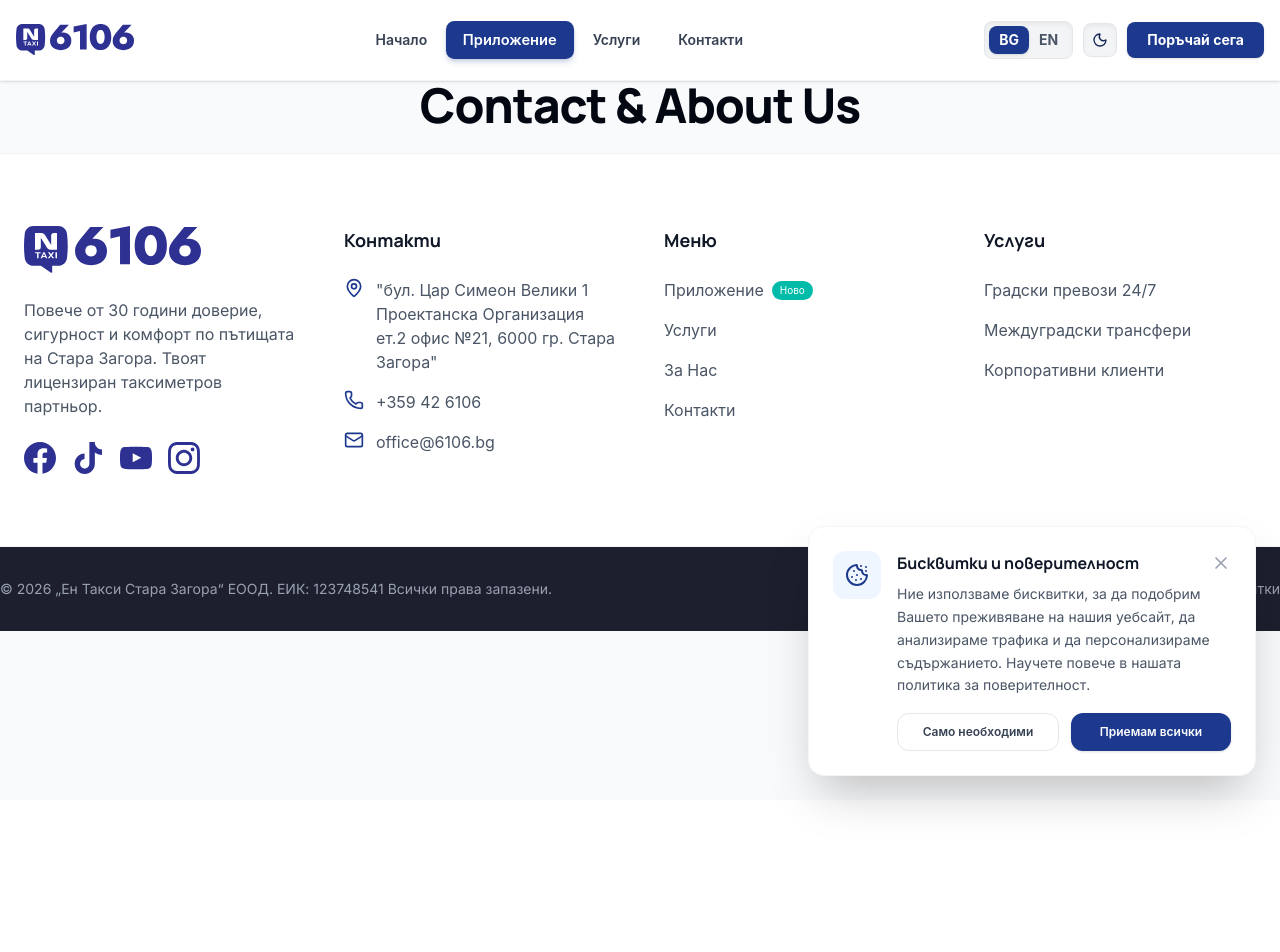
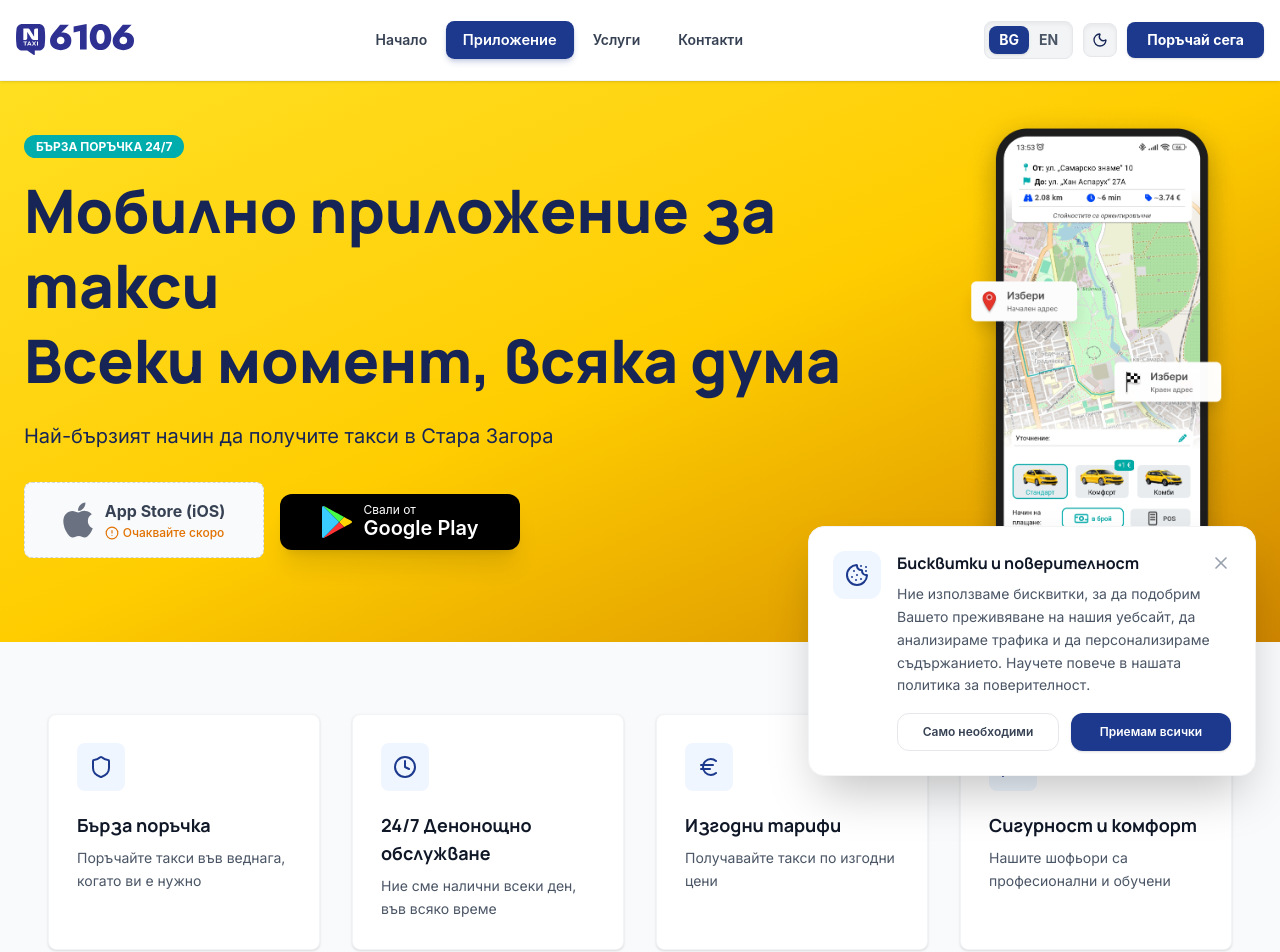
Before and after one commit to RssCode042/6106, a React (Vite) app: page /application in a window 1280 px wide. Shown: the top 952 px of the page. Before the commit the page ends 800 px from the top, so only its background shows below. Built offline with nearby package versions, Linux system fonts and the light colour scheme.

Commit message:
add app page

```diff
--- a/src/lib/LanguageContext.tsx
+++ b/src/lib/LanguageContext.tsx
@@ -23,7 +23,7 @@ export const translations = {
   },
   heroCallBtn: { bg: 'Обади се: 042 6106', en: 'Call: 042 6106' },
   heroAppBtn: { bg: 'Мобилно приложение', en: 'Mobile App' },
-  heroCarAlt: { bg: 'Ен Такси Автомобил Стара Загора', en: 'En Taxi Vehicle Stara Zagora' },
+  heroCarAlt: { bg: 'Ен Такси Автомобил Стара Загора', en: 'N Taxi Vehicle Stara Zagora' },
 
   // Homepage Services Summary
   servicesBadge: { bg: 'Какво предлагаме', en: 'What We Offer' },
@@ -51,7 +51,7 @@ export const translations = {
   aboutTitle: { bg: '30 години традиция и сигурност по улиците на Стара Загора', en: '30 years of tradition and safety on the streets of Stara Zagora' },
   aboutDesc: {
     bg: 'Основана в началото на 90-те години, Ен Такси започна своя път с една мисия – да предложи на жителите и гостите на Стара Загора сигурен, точен и достъпен транспорт. Днес, повече от три десетилетия по-късно, ние сме утвърден лидер с модерен автопарк и екип от професионалисти. За нас всяко пътуване не е просто дестинация, а отговорност към твоето доверие.',
-    en: 'Founded in the early 1990s, En Taxi began its journey with a single mission – to offer the residents and visitors of Stara Zagora safe, punctual, and affordable transportation. Today, more than three decades later, we are an established leader with a modern fleet and a team of professionals. For us, every ride is not just a destination, but a responsibility to your trust.'
+    en: 'Founded in the early 1990s, N Taxi began its journey with a single mission – to offer the residents and visitors of Stara Zagora safe, punctual, and affordable transportation. Today, more than three decades later, we are an established leader with a modern fleet and a team of professionals. For us, every ride is not just a destination, but a responsibility to your trust.'
   },
   statYearsVal: { bg: '30+', en: '30+' },
   statYearsLabel: { bg: 'Години Опит', en: 'Years Experience' },
@@ -92,7 +92,7 @@ export const translations = {
 
   // Why Choose Us Section
   whyBadge: { bg: 'Вашият доверен избор', en: 'Your Trusted Choice' },
-  whyTitle: { bg: 'Защо да изберете Ен Такси Стара Загора', en: 'Why Choose En Taxi Stara Zagora' },
+  whyTitle: { bg: 'Защо да изберете Ен Такси Стара Загора', en: 'Why Choose N Taxi Stara Zagora' },
   whySubtitle: {
     bg: 'Повече от 30 години осигуряваме сигурност, комфорт и коректност за нашите съграждани.',
     en: 'For over 30 years we have provided safety, comfort, and reliability to our citizens.'
@@ -157,8 +157,8 @@ export const translations = {
   faqBadge: { bg: 'Въпроси и отговори', en: 'FAQ' },
   faqTitle: { bg: 'Често задавани въпроси', en: 'Frequently Asked Questions' },
   faqSubtitle: {
-    bg: 'Всичко, което трябва да знаете за поръчката на такси, цените и услугите на Ен Такси Стара Загора.',
-    en: 'Everything you need to know about ordering a taxi, fares, and services at En Taxi Stara Zagora.'
+    bg: 'Всичко, което трябва да знаете за поръчката на такси, цените и услугите на Н Такси Стара Загора.',
+    en: 'Everything you need to know about ordering a taxi, fares, and services at N Taxi Stara Zagora.'
   },
 
   //CTA Section
@@ -358,7 +358,37 @@ export const translations = {
   companyIdentification: { bg: 'Идентификация на търговеца', en: 'Merchant Identification' },
   companyNameLabel: { bg: 'Търговско наименование:', en: 'Company Name:' },
   companyUICLabel: { bg: 'ЕИК / БУЛСТАТ:', en: 'UIC / BULSTAT:' },
-  companyAddressLabel: { bg: 'Седалище и адрес на управление:', en: 'Registered Address:' }
+  companyAddressLabel: { bg: 'Седалище и адрес на управление:', en: 'Registered Address:' },
+
+  // Application Page
+  AppHeroBadge: { bg: 'Бърза поръчка 24/7', en: 'Quick Order 24/7' },
+  AppHeroTitle1: { bg: 'Мобилно приложение за такси', en: 'Mobile Taxi App' },
+  AppHeroTitle2: { bg: 'Всеки момент, всяка дума', en: 'Any Moment, Any Word' },
+  AppHeroDesc: { bg: 'Най-бързият начин да получите такси в Стара Загора', en: 'The fastest way to get a taxi in Stara Zagora' },
+
+  App1Title: { bg: 'Бърза поръчка', en: 'Quick Order' },
+  App1Desc: { bg: 'Поръчайте такси във веднага, когато ви е нужно', en: 'Order a taxi immediately when you need it' },
+
+  App2Title: { bg: '24/7 Денонощно обслужване', en: '24/7 Round-the-Clock Service' },
+  App2Desc: { bg: 'Ние сме налични всеки ден, във всяко време', en: 'We are available every day, at any time' },
+
+  App3Title: { bg: 'Изгодни тарифи', en: 'Affordable Rates' },
+  App3Desc: { bg: 'Получавайте такси по изгодни цени', en: 'Get taxis at affordable prices' },
+
+  App4Title: { bg: 'Сигурност и комфорт', en: 'Safety and Comfort' },
+  App4Desc: { bg: 'Нашите шофьори са професионални и обучени', en: 'Our drivers are professional and trained' },
+
+  AppHowItWorkTitle: { bg: 'Как работи?', en: 'How It Works?' },
+  AppStep1Title: { bg: 'Изтеглете приложението', en: 'Download the App' },
+  AppStep1Desc: { bg: 'Наличен за iOS и Android устройства', en: 'Available for iOS and Android devices' },
+  AppStep2Title: { bg: 'Регистрирайте се или влезте', en: 'Sign Up or Log In' },
+  AppStep2Desc: { bg: 'Създайте профил или използвайте съществуващ', en: 'Create a profile or use an existing one' },
+  AppStep3Title: { bg: 'Поръчайте такси с няколко клика', en: 'Order a Taxi in a Few Clicks' },
+  AppStep3Desc: { bg: 'Изберете местоположение и потвърдете поръчката', en: 'Select your location and confirm the order' },
+  AppStep4Title: { bg: 'Проследете пристигането на автомобила', en: 'Track Your Taxi Arrival' },
+  AppStep4Desc: { bg: 'Вижте движението на автомобила в реално време', en: 'See the vehicle movement in real time' },
+  AppStep5Title: { bg: 'Плащане и оценка на услугата', en: 'Payment and Service Rating' },
+  AppStep5Desc: { bg: 'Платете с карта или в брой и оценете шофьора', en: 'Pay by card or cash and rate your driver' }
 } as const;
 
 export type TranslationKey = keyof typeof translations;
--- a/src/pages/ApplicationPage.tsx
+++ b/src/pages/ApplicationPage.tsx
@@ -1,10 +1,152 @@
+import { useLanguage } from "../lib/LanguageContext";
+import AppStore from '../components/AppStore';
+import HeroImage from '../assets/ContactHero.png';
+import { Clock, Euro, Shield, Leaf } from "lucide-react";
 
 
 
-export default function ContactPage() {
+export default function ApplicationPage() {
+
+    function HeroApp() {
+      const { t } = useLanguage();
+      return (
+        <section className="bg-gradient-to-br from-yellow-300 via-yellow to-yellow-600  flex items-center justify-center px-6 py-5 ">
+          <div className="max-w-7xl mx-auto flex justify-between flex-col md:flex-row md:gap-8">
+            <div className="text-center md:text-left lg:mt-8">
+              <span className="bg-accent text-white px-3 py-1 rounded-full text-xs font-bold uppercase"> {t('AppHeroBadge')}</span>
+              <h1 className=" text-4xl md:text-6xl font-extrabold mt-4 leading-tight text-blue-950"> {t('AppHeroTitle1')} <br className="hidden md:inline" />
+                <span className="">{t('AppHeroTitle2')}</span></h1>
+              <p className="mt-6 text-lg md:text-xl text-blue-950">{t('AppHeroDesc')}</p>
+              <AppStore />
+            </div>
+            <img
+              src={HeroImage}
+              alt="Ен Такси мобилно приложение"
+              width={300}
+              height={500}
+              fetchPriority="high"
+              decoding="async"
+              className="max-w-[300px] md:w-1/2 h-auto"
+            />
+          </div>
+        </section>
+      )
+    }
+
+    function Benefits() {
+  const { t } = useLanguage();
+
+  const benefits = [
+    {
+      title: t('App1Title'),
+      desc: t('App1Desc'),
+      icon: Shield
+    },
+    {
+      title: t('App2Title'),
+      desc: t('App2Desc'),
+      icon: Clock
+    },
+    {
+      title: t('App3Title'),
+      desc: t('App3Desc'),
+      icon: Euro
+    },
+    {
+      title: t('App4Title'),
+      desc: t('App4Desc'),
+      icon: Leaf
+    }
+  ];
+
+
+  return (
+    <section className="p-8 md:p-12 my-6">
+      <div className="max-w-7xl mx-auto">
+
+        <div className="grid grid-cols-2 lg:grid-cols-4 gap-8">
+          {benefits.map((b, i) => (
+            <div
+              key={i}
+              className="border border-gray-100 dark:border-slate-800 bg-white dark:bg-slate-900 p-7 rounded-lg shadow-sm hover:shadow-xl hover:-translate-y-1 transition-all duration-300 group"
+            >
+              <div className="w-12 h-12 bg-blue-50 dark:bg-slate-800 text-blue-900 dark:text-yellow rounded-lg flex items-center justify-center mb-5 group-hover:bg-blue-900 dark:group-hover:bg-yellow group-hover:text-white dark:group-hover:text-slate-950 transition-colors duration-300">
+                <b.icon className="w-6 h-6" />
+              </div>
+              <h3 className="text-lg font-bold text-gray-900 dark:text-slate-100 mb-2 group-hover:text-blue-900 dark:group-hover:text-yellow transition-colors">{b.title}</h3>
+              <p className="text-gray-600 dark:text-slate-300 text-sm leading-relaxed">{b.desc}</p>
+            </div>
+          ))}
+        </div>
+      </div>
+    </section>
+  );
+}
+    function HowItWork() {
+        const { t } = useLanguage();
+        const steps = [
+            {
+                title: t('AppStep1Title'),
+                desc: t('AppStep1Desc'),
+                image: HeroImage,
+            },
+            {
+                title: t('AppStep2Title'),
+                desc: t('AppStep2Desc'),
+                 image: HeroImage,
+            },
+            {
+                title: t('AppStep3Title'),
+                desc: t('AppStep3Desc'),
+                image: HeroImage,
+            },
+            {
+                title: t('AppStep4Title'),
+                desc: t('AppStep4Desc'),
+                image: HeroImage,
+            },
+            {
+                title: t('AppStep5Title'),
+                desc: t('AppStep5Desc'),
+                 image: HeroImage,
+            },
+        ];
+
+        return (
+            <section className="p-8 md:p-12 my-6">
+                <div className="max-w-7xl mx-auto">
+                    <h2 className="text-3xl md:text-4xl font-black text-gray-900 dark:text-slate-100 mb-10 text-center">{t('AppHowItWorkTitle')}</h2>
+                    <div className="grid grid-cols-1 gap-8">
+                        {steps.map((s, i) => {
+                            return (
+                                <div
+                                    key={i}
+                                    className={`p-7 flex flex-col md:flex-row ${i % 2 === 1 ? 'md:flex-row-reverse' : ''} items-center gap-6 md:gap-16 justify-center`}
+                                >
+                                 <div className="text w-[400px]">
+                                    <h3 className="text-lg font-bold text-gray-900 dark:text-slate-100 mb-2 ">{s.title}</h3>
+                                    <p className="text-gray-600 dark:text-slate-300 text-sm leading-relaxed">{s.desc}</p>
+                                </div>
+                                    <div className="image w-[350px] h-auto flex items-center justify-center">
+                                        <img
+                                            src={s.image}
+                                            alt={s.title}
+                                            className="max-w-[250px] h-auto object-contain"
+                                        />
+                                    </div>
+                                </div>
+                            );
+                        })}
+                    </div>
+                </div>
+            </section>
+        );
+    }
     return (
         <>
-            <h1 className="text-4xl md:text-5xl font-black mb-6 tracking-tight text-center">Contact & About Us</h1>
+            <HeroApp />
+            <Benefits />
+            <HowItWork />
         </>
     );
 }
--- a/src/pages/ContactUs.tsx
+++ b/src/pages/ContactUs.tsx
@@ -2,8 +2,7 @@ import React, { useState } from 'react';
 import { MapPin, Phone, Mail, Clock, Shield, CheckCircle2, Send, CheckCircle } from 'lucide-react';
 import SEO from '../components/SEO';
 import { useLanguage } from '../lib/LanguageContext';
-import AppStore from '../components/AppStore';
-import HeroImage from '../assets/ContactHero.png';
+
 
 
 
@@ -18,43 +17,40 @@ export default function ContactPage() {
         setTimeout(() => setIsSubmitted(false), 5000);
     };
 
+    const contactSchema = {
+    '@context': 'https://schema.org',
+    '@type': 'ContactPage',
+    '@id': `${import.meta.env.VITE_DOMAIN}/contact`,
+    'url': `${import.meta.env.VITE_DOMAIN}/contact`,
+    'name': 'Контакти - Ен Такси Стара Загора',
+    'mainEntity': {
+        '@type': 'TaxiService',
+        '@id': `${import.meta.env.VITE_DOMAIN}/#organization`,
+        'name': 'Ен Такси Стара Загора',
+        'telephone': '+359426106',
+        'email': import.meta.env.VITE_CONTACT_EMAIL,
+        'address': {
+        '@type': 'PostalAddress',
+        'streetAddress': 'бул. Цар Симеон Велики 1',
+        'addressLocality': 'Стара Загора',
+        'postalCode': '6000',
+        'addressCountry': 'BG'
+        }
+  }
+};
 
 
 
-function HeroContact() {
-  const { t } = useLanguage();
-  return (
-    <section className="bg-gradient-to-br from-yellow-300 via-yellow to-yellow-600  flex items-center justify-center px-6 py-5 ">
-      <div className="max-w-7xl mx-auto flex items-center justify-between flex-col md:flex-row md:gap-8">
-        <div className="max-w-7xl text-center md:text-left">
-          <span className="bg-accent text-white px-3 py-1 rounded-full text-xs font-bold uppercase"> {t('heroBadge')}</span>
-          <h1 className="text-4xl md:text-6xl font-extrabold mt-4 leading-tight text-blue-950"> {t('heroTitle1')} <br className="hidden md:inline" />
-            <span className="">{t('heroTitle2')}</span></h1>
-          <p className="mt-6 text-lg md:text-xl text-blue-950">{t('heroDesc')}</p>
-          <AppStore />
-        </div>
-        <img
-          src={HeroImage}
-          alt="Ен Такси мобилно приложение"
-          width={300}
-          height={500}
-          fetchPriority="high"
-          decoding="async"
-          className="max-w-[300px] md:w-1/2 h-auto"
-        />
-      </div>
-    </section>
-  )
-}
 
     return (
         <div className="animate-in fade-in slide-in-from-bottom-4 duration-500 pb-16">
             <SEO
                 title={lang === 'en' ? "Contact & About Us | En Taxi Stara Zagora" : "Контакти и За Нас | Ен Такси Стара Загора"}
                 description={lang === 'en' ? "Contact En Taxi Stara Zagora. Order a taxi at 042 6106. Learn more about our 30+ years of reliable services." : "Свържете се с Ен Такси Стара Загора. Поръчайте такси на 042 6106. Научете повече за нашите над 30 години опит."}
+                canonicalUrl={`${import.meta.env.VITE_DOMAIN}/contact`}
+                schema={contactSchema}
             />
 
-            <HeroContact />
 
             <div className="max-w-7xl mx-auto space-y-20 px-4 py-8 md:px-8">
                 {/* Contact Section */}
@@ -238,7 +234,7 @@ function HeroContact() {
                     <div className="w-full md:w-1/2 relative">
                         <div className="absolute inset-0 bg-blue-100 dark:bg-slate-800 rounded-lg transform translate-x-4 translate-y-4 -z-10"></div>
                         <img
-                            src="https://images.unsplash.com/photo-1542385150-13f533a1e27c?auto=format&fit=crop&w=800&q=80"
+                            src="https://images.unsplash.com/random/"
                             alt="Taxi fleet"
                             className="rounded-lg shadow-xl border-4 border-white dark:border-slate-900 w-full object-cover h-[450px]"
                         />
--- a/src/pages/ServicesPage.tsx
+++ b/src/pages/ServicesPage.tsx
@@ -138,7 +138,6 @@ export default function ServicesPage() {
                                 <tr className="bg-gray-50 dark:bg-slate-800/80 border-b border-gray-200 dark:border-slate-700">
                                     <th className="py-4 px-6 text-sm font-bold text-gray-900 dark:text-slate-200">{t('destName')}</th>
                                     <th className="py-4 px-6 text-sm font-bold text-gray-900 dark:text-slate-200">{t('destDistance')}</th>
-                                    <th className="py-4 px-6 text-sm font-bold text-gray-900 dark:text-slate-200">{t('destPriceBGN')}</th>
                                     <th className="py-4 px-6 text-sm font-bold text-gray-900 dark:text-slate-200">{t('destPriceEUR')}</th>
                                 </tr>
                             </thead>
@@ -161,7 +160,6 @@ export default function ServicesPage() {
                                         <tr key={i} className="border-b border-gray-100 dark:border-slate-800 hover:bg-gray-50/50 dark:hover:bg-slate-800/30 transition-colors">
                                             <td className="py-4 px-6 text-gray-800 dark:text-slate-300 font-semibold">{lang === 'en' ? dest.en : dest.bg}</td>
                                             <td className="py-4 px-6 text-gray-600 dark:text-slate-400">{dest.km} km</td>
-                                            <td className="py-4 px-6 text-blue-900 dark:text-amber-400 font-bold">{bgnPrice} лв.</td>
                                             <td className="py-4 px-6 text-accent font-bold">~ €{eurPrice}</td>
                                         </tr>
                                     );
```
Also changed, not shown: src/App.tsx (+6 -6 lines), src/components/Footer.tsx (+4 -4 lines), src/components/SEO.tsx (+4 -4 lines).
